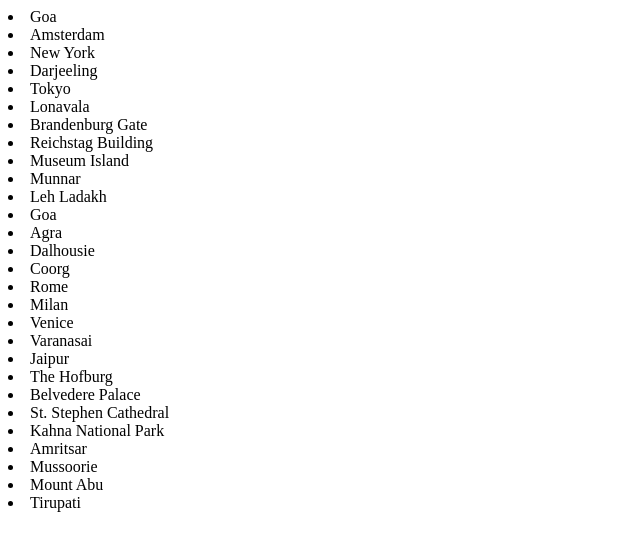
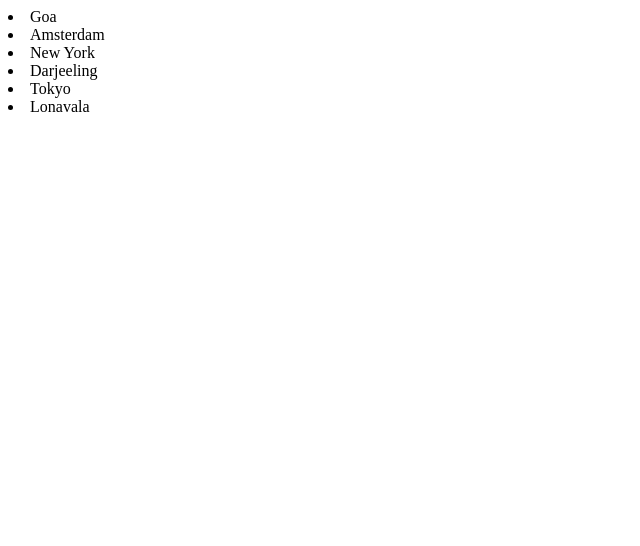
Before and after one commit to Aakash-progm/Holiday-List-React---Updating-State-That-Depends-On-The-Previous-State-Renderin---mbs6b7bkhw5e, a React app: page / in a window 1280 px wide. Shown: the top 546 px of the page, without its empty margins (0-640 px from the left). Built offline with nearby package versions, Linux system fonts and the light colour scheme.

Commit message:
Update App.js

```diff
--- a/src/components/App.js
+++ b/src/components/App.js
@@ -12,28 +12,28 @@ class App extends Component {
     { name: 'Darjeeling', country: 'India' },
     { name: 'Tokyo', country: 'Japan' },
     { name: 'Lonavala', country: 'India' },
-    { name: 'Brandenburg Gate', country: 'Germany' },
-    { name: 'Reichstag Building', country: 'Germany' },
-    { name: 'Museum Island', country: 'Germany' },
-    { name: 'Munnar', country: 'India' },
-    { name: 'Leh Ladakh', country: 'India' },
-    { name: 'Goa', country: 'India' },
-    { name: 'Agra', country: 'India' },
-    { name: 'Dalhousie', country: 'India' },
-    { name: 'Coorg', country: 'India' },
-    { name: 'Rome', country: 'Italy' },
-    { name: 'Milan', country: 'Italy' },
-    { name: 'Venice', country: 'Italy' },
-    { name: 'Varanasai', country: 'India' },
-    { name: 'Jaipur', country: 'India' },
-    { name: 'The Hofburg', country: 'Austria' },
-    { name: 'Belvedere Palace', country: 'Austria' },
-    { name: 'St. Stephen Cathedral', country: 'Austria' },
-    { name: 'Kahna National Park', country: 'India' },
-    { name: 'Amritsar', country: 'India' },
-    { name: 'Mussoorie', country: 'India' },
-    { name: 'Mount Abu', country: 'India' },
-    { name: 'Tirupati', country: 'India' },
+    // { name: 'Brandenburg Gate', country: 'Germany' },
+    // { name: 'Reichstag Building', country: 'Germany' },
+    // { name: 'Museum Island', country: 'Germany' },
+    // { name: 'Munnar', country: 'India' },
+    // { name: 'Leh Ladakh', country: 'India' },
+    // { name: 'Goa', country: 'India' },
+    // { name: 'Agra', country: 'India' },
+    // { name: 'Dalhousie', country: 'India' },
+    // { name: 'Coorg', country: 'India' },
+    // { name: 'Rome', country: 'Italy' },
+    // { name: 'Milan', country: 'Italy' },
+    // { name: 'Venice', country: 'Italy' },
+    // { name: 'Varanasai', country: 'India' },
+    // { name: 'Jaipur', country: 'India' },
+    // { name: 'The Hofburg', country: 'Austria' },
+    // { name: 'Belvedere Palace', country: 'Austria' },
+    // { name: 'St. Stephen Cathedral', country: 'Austria' },
+    // { name: 'Kahna National Park', country: 'India' },
+    // { name: 'Amritsar', country: 'India' },
+    // { name: 'Mussoorie', country: 'India' },
+    // { name: 'Mount Abu', country: 'India' },
+    // { name: 'Tirupati', country: 'India' },
     ]
   }
 
```
